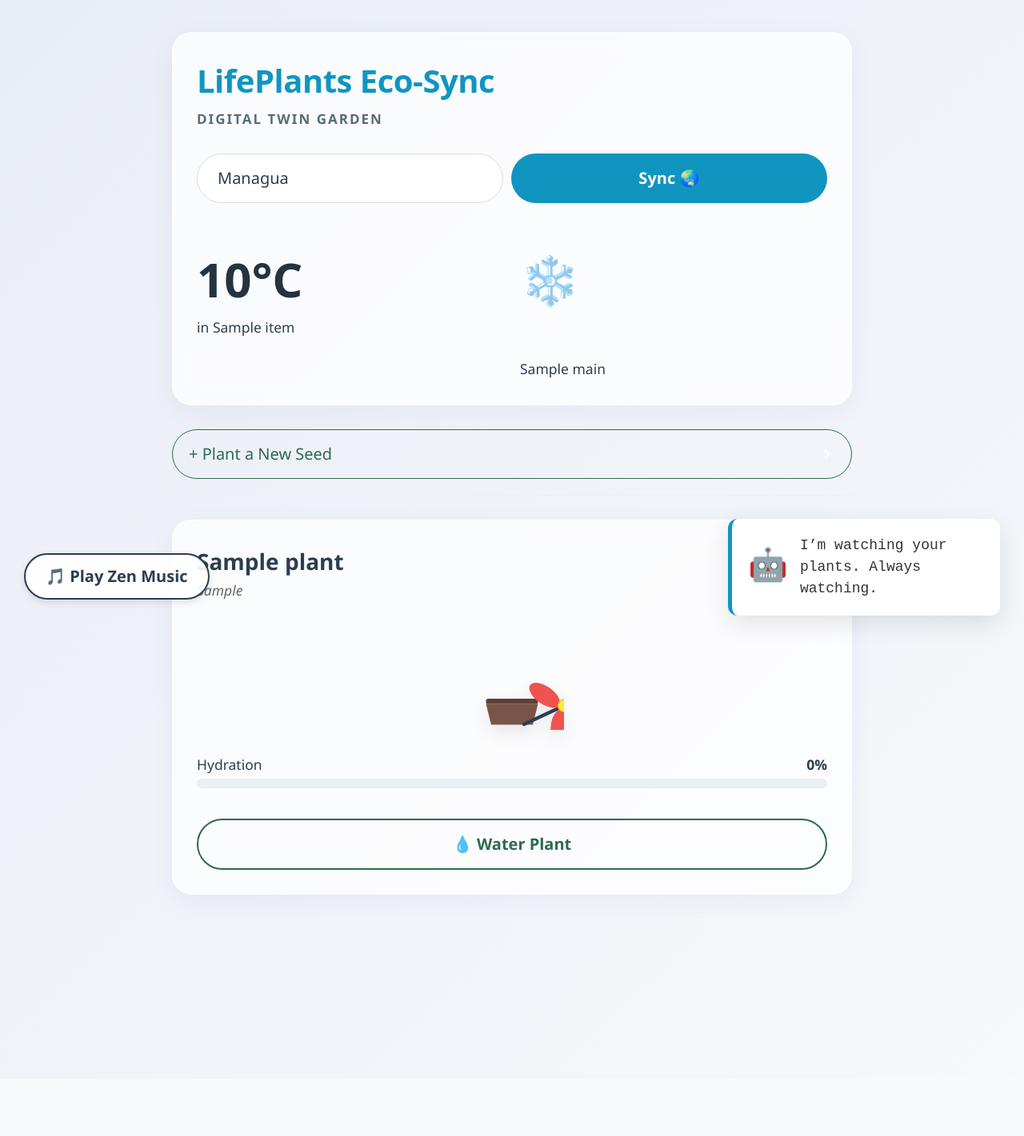
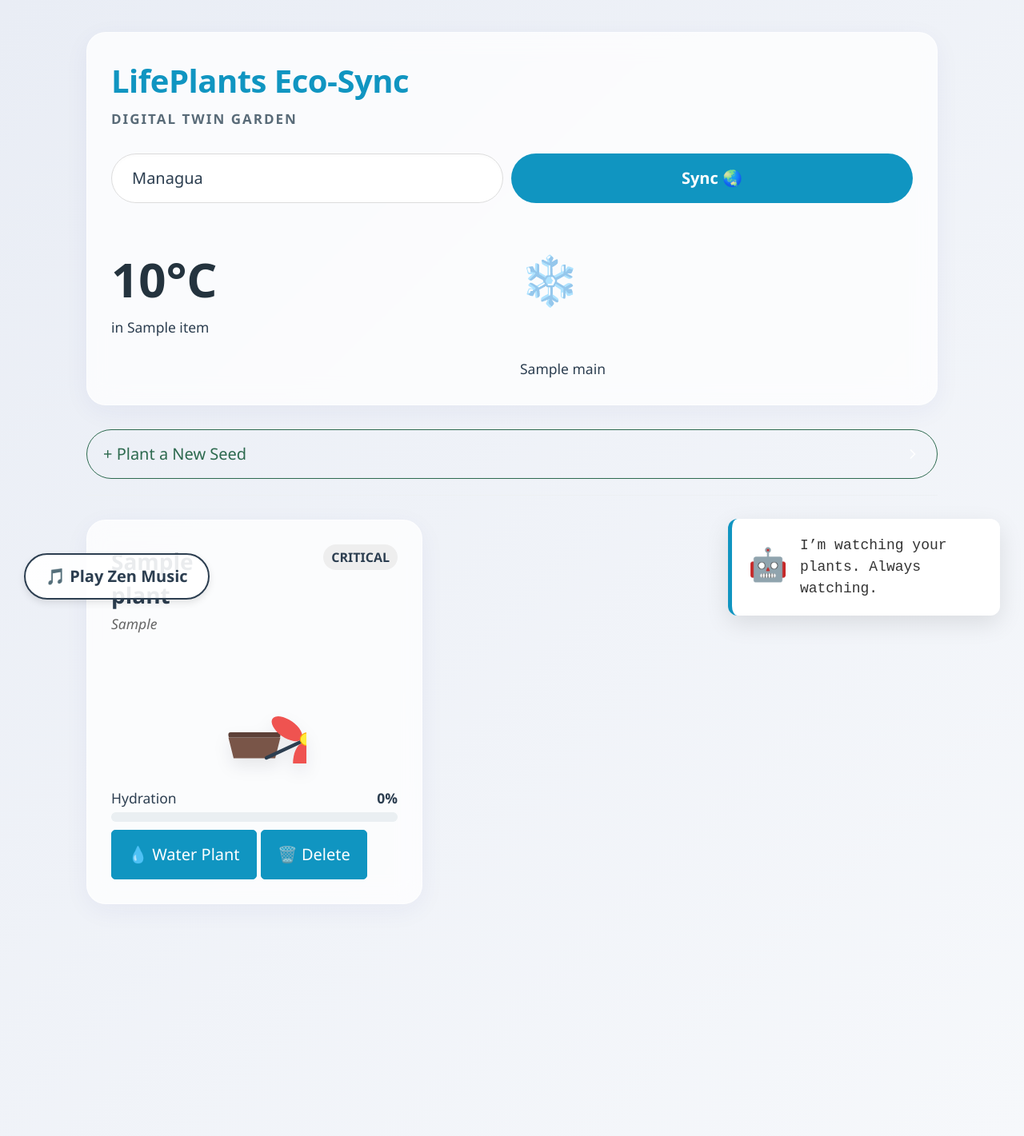
Before and after one commit to MiguelSalmeron/Lifeplants-ecosyn, a Flask app: page / in a window 1280 px wide. Shown: the whole page at 80% size. Before the commit the page ends 1135 px from the top, so only its background shows below. Run offline with Flask 3, Linux system fonts and the light colour scheme; tables that the repository leaves empty hold one stand-in row (values such as "Sample post"); a database or web service that is not in the repository returns one stand-in record (values such as "Sample title"); data that the repository does not hold is empty.

Commit message:
I refine the UI layout, fix SVG icons per plant type, and add a delete route/button for plants

```diff
--- a/app.py
+++ b/app.py
@@ -177,5 +177,14 @@ def water_plant(id):
     conn.close()
     return redirect(url_for('index'))
 
+@app.route('/delete/<int:id>')
+def delete_plant(id):
+    """Ruta para eliminar una planta por id."""
+    conn = get_db_connection()
+    conn.execute('DELETE FROM plants WHERE id = ?', (id,))
+    conn.commit()
+    conn.close()
+    return redirect(url_for('index'))
+
 if __name__ == '__main__':
     app.run(debug=True)
--- a/static/css/style.css
+++ b/static/css/style.css
@@ -17,7 +17,7 @@ body {
     font-family: 'Segoe UI', system-ui, sans-serif;
     background: linear-gradient(135deg, #e9edf5 0%, #f6f8fb 100%);
     transition: background 2s ease, color 1s ease;
-    overflow: auto; /* no bloquear scroll */
+    overflow: auto;
 }
 
 /* Textura de grano sutil */
@@ -136,9 +136,9 @@ body.weather-fog::after {
 
 /* --- 3. CONTENEDOR PRINCIPAL --- */
 .dashboard-container {
-    max-width: 850px;
+    max-width: 1100px;
     margin: 0 auto;
-    padding-top: 40px;
+    padding: 40px 18px 140px 18px;
     animation: fadeIn 1.5s ease-out;
 }
 
@@ -257,3 +257,38 @@ progress.critical::-webkit-progress-value { background: linear-gradient(90deg, #
 
 .ai-avatar { font-size: 2rem; }
 .heat-alert { border: 2px solid #ef5350; background: rgba(255, 235, 238, 0.9); }
+
+/* --- 10. LAYOUT PLANTAS: CASCADA HORIZONTAL FLEX --- */
+.plant-collection {
+    display: flex;
+    flex-wrap: wrap;
+    gap: 20px;
+    align-items: stretch;
+    justify-content: flex-start;
+}
+
+.plant-card {
+    flex: 1 1 calc(50% - 20px);
+    min-width: 280px;
+    max-width: 420px;
+    display: flex;
+    flex-direction: column;
+}
+
+.plant-card .glass-card {
+    height: 100%;
+    display: flex;
+    flex-direction: column;
+}
+
+.plant-card .glass-card .actions {
+    margin-top: auto;
+}
+
+@media (max-width: 768px) {
+    .plant-card { flex: 1 1 100%; }
+}
+
+@media (min-width: 1200px) {
+    .plant-card { flex: 1 1 calc(33.33% - 20px); }
+}
--- a/templates/index.html
+++ b/templates/index.html
@@ -59,16 +59,16 @@
                     <label>Type</label>
                     <select name="type" required style="border-radius: 20px; border: 1px solid #dcdcdc; padding: 10px;">
                         <option value="" disabled selected>Select a type...</option>
-                        <option value="Árbol">Árbol</option>
-                        <option value="Arbusto">Arbusto</option>
-                        <option value="Planta herbácea">Planta herbácea</option>
-                        <option value="Flor">Flor</option>
-                        <option value="Trepadora / Enredadera">Trepadora / Enredadera</option>
-                        <option value="Rastrera">Rastrera</option>
-                        <option value="Suculenta">Suculenta</option>
+                        <option value="Tree">Tree</option>
+                        <option value="Shrub">Shrub</option>
+                        <option value="Herbaceous">Herbaceous</option>
+                        <option value="Flower">Flower</option>
+                        <option value="Vine">Vine</option>
+                        <option value="Groundcover">Groundcover</option>
+                        <option value="Succulent">Succulent</option>
                         <option value="Cactus">Cactus</option>
-                        <option value="Planta acuática">Planta acuática</option>
-                        <option value="Planta epífita">Planta epífita</option>
+                        <option value="Aquatic">Aquatic</option>
+                        <option value="Epiphyte">Epiphyte</option>
                     </select>
 
                     <button type="submit" style="background: #2d6a4f; border: none; border-radius: 50px; margin-top: 15px; width: 100%;">Grow 🌱</button>
@@ -76,8 +76,9 @@
             </div>
         </details>
 
-        <div class="grid">
+        <div class="plant-collection">
             {% for plant in plants %}
+            <div class="plant-card">
                 <div class="glass-card status-{{ plant.status }}"
                      data-advice="{{ plant.advice }}"
                      onmouseenter="updateAI(this.dataset.advice)"
@@ -96,27 +97,56 @@
                     </div>
 
                     <div style="text-align: center; margin: 30px 0;">
-                    <svg class="plant-svg" viewBox="0 0 100 100">
+                        <svg class="plant-svg" viewBox="0 0 100 100" aria-hidden="true">
                             <path fill="#795548" d="M25,75 L75,75 L70,95 L30,95 Z" />
                             <rect x="25" y="70" width="50" height="5" fill="#5d4037" rx="2" />
+                            {% if plant.type == 'Cactus' %}
+                            <g class="plant-path">
+                                <path d="M50 70 Q50 50 50 30" stroke="currentColor" stroke-width="5" fill="none" stroke-linecap="round" />
+                                <path d="M40 60 Q35 48 40 38" stroke="currentColor" stroke-width="4" fill="none" stroke-linecap="round" />
+                                <path d="M60 60 Q65 48 60 38" stroke="currentColor" stroke-width="4" fill="none" stroke-linecap="round" />
+                                <circle cx="50" cy="27" r="6" fill="currentColor" />
+                            </g>
+                            {% elif plant.type == 'Tree' %}
+                            <g class="plant-path">
+                                <rect x="46" y="45" width="8" height="25" rx="3" fill="currentColor"></rect>
+                                <circle cx="40" cy="45" r="14"></circle>
+                                <circle cx="58" cy="42" r="12"></circle>
+                                <circle cx="48" cy="32" r="10"></circle>
+                            </g>
+                            {% elif plant.type == 'Vine' %}
+                            <g class="plant-path">
+                                <path d="M38 70 C35 55 48 48 52 40 C56 32 44 28 46 22" stroke="currentColor" stroke-width="3" fill="none" stroke-linecap="round"/>
+                                <path d="M62 70 C59 55 72 50 70 42 C68 34 58 30 60 22" stroke="currentColor" stroke-width="3" fill="none" stroke-linecap="round"/>
+                                <circle cx="44" cy="30" r="4"></circle>
+                                <circle cx="66" cy="34" r="4"></circle>
+                            </g>
+                            {% else %}
                             <g class="plant-path">
                                 <path d="M50,70 Q50,45 50,25" stroke="currentColor" stroke-width="4" fill="none" stroke-linecap="round" />
                                 <ellipse cx="30" cy="35" rx="20" ry="10" transform="rotate(-30 30 35)" />
                                 <ellipse cx="70" cy="35" rx="20" ry="10" transform="rotate(30 70 35)" />
                                 <circle cx="50" cy="20" r="7" fill="#ffeb3b" stroke="orange" stroke-width="1" />
                             </g>
+                            {% endif %}
                         </svg>
                     </div>
 
-                <label style="display: flex; justify-content: space-between;">
+                    <label style="display: flex; justify-content: space-between; align-items: center;">
                         <small>Hydration</small>
                         <small><strong>{{ plant.humidity }}%</strong></small>
                     </label>
                     <progress value="{{ plant.humidity }}" max="100" class="{{ plant.status }}"></progress>
 
-                <a href="/water/{{ plant.id }}" role="button" style="width: 100%; margin-top: 20px; border-radius: 50px; background: transparent; border: 2px solid #2d6a4f; color: #2d6a4f; font-weight: bold;">
+                    <div class="actions">
+                        <a href="/water/{{ plant.id }}" role="button" class="btn-ghost">
                             💧 Water Plant
                         </a>
+                        <a href="/delete/{{ plant.id }}" role="button" class="btn-ghost btn-danger" onclick="return confirm('Delete this plant?');">
+                            🗑️ Delete
+                        </a>
+                    </div>
+                </div>
             </div>
             {% else %}
             <div style="text-align: center; color: #888; padding: 60px;">
@@ -143,7 +173,6 @@
 
         function updateAI(advice) {
             if (!advice) return;
-            // Transición suave de opacidad para el cambio de texto
             widgetText.style.opacity = 0;
             setTimeout(() => {
                 widgetText.innerText = advice;
@@ -152,7 +181,7 @@
         }
 
         function resetAI() {
-            // Espacio reservado para lógica de "reset" si fuera necesaria
+            widgetText.style.opacity = 1;
         }
     </script>
 
```
Lines whose indentation alone changed are shown as unchanged.
